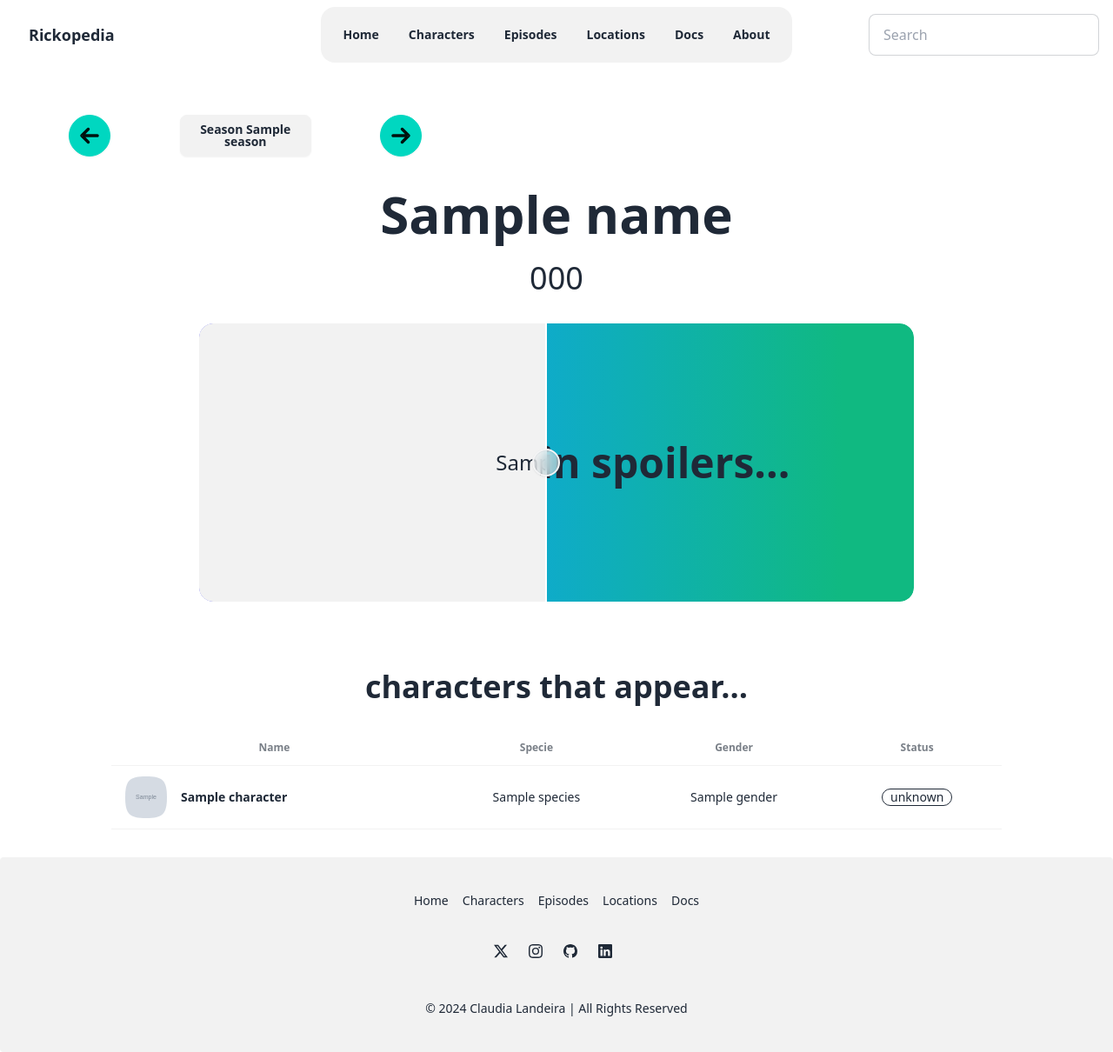
After one commit to claudialandeirav/Rickopedia, a Python web app: template web/templates/episode.html in a window 1280 px wide. The commit adds this page. Shown: the whole page at 87% size. Run offline with Jinja, Linux system fonts and the light colour scheme; the template is opened without the code that fills it: most values are stand-ins (such as "Sample title", 1, 10 or a date in 2020); grey boxes marked "Sample" are stand-in pictures; some libraries are stand-ins or nearby versions.

Commit message:
F0009 B0006 Episode (#56)
* Funcionalidad episodios individuales

* J0002 - JSON con descripciones de los episodios (#51) (#55)

* Pagina de episodio

```diff
--- /dev/null
+++ b/web/templates/episode.html
@@ -0,0 +1,119 @@
+<!DOCTYPE html>
+<html data-theme="light" lang="es">
+
+{% include 'global/header.html' %}
+
+<body>
+    {% include 'global/menu.html' %}
+
+    <div class="h-1/6"></div>
+
+    <div class="rounded-box flex grow flex-col px-6 pb-8 pt-12 justify-center items-center">
+        <div class="grid grid-cols-7 gap-5 justify-center items-center justify-items-center">
+            <a href="{{ url_for( 'episode' , id=id-1 ) }}" class="btn btn-circle btn-accent">
+                <svg xmlns="http://www.w3.org/2000/svg" class="h-6 w-6" fill="none" viewBox="0 0 24 24" stroke="currentColor"><path stroke-linecap="round" stroke-linejoin="round" stroke-width="2" d="M11.03 20.03a.75.75 0 0 1-1.06 0l-7.5-7.5a.75.75 0 0 1 0-1.06l7.5-7.5a.75.75 0 0 1 1.06 1.06l-6.22 6.22h16.19a.75.75 0 0 1 0 1.5H4.81l6.22 6.22a.75.75 0 0 1 0 1.06Z" /></svg>
+            </a>
+            {% for season, episodes in seasons.items() %}
+            <div class="dropdown">
+                <div tabindex="0" role="button" class="btn m-1">Season {{ season }}</div>
+                <ul tabindex="0" class="dropdown-content z-[1] menu p-2 shadow bg-base-100 rounded-box w-80">
+                        {% for episode in episodes %}
+                        <li><a href="{{ url_for( 'episode' , id=episode['id'] ) }}"> {{ episode["episode"] }} - {{ episode["name"] }} </a></li>
+                        {% endfor %}
+                    </ul>
+                </ul>
+            </div>
+            {% endfor %}
+
+            <a href="{{ url_for( 'episode' , id=id+1 ) }}" class="btn btn-circle btn-accent justify-center">
+                <svg xmlns="http://www.w3.org/2000/svg" class="h-6 w-6" fill="none" viewBox="0 0 24 24" stroke="currentColor"><path stroke-linecap="round" stroke-linejoin="round" stroke-width="2" d="M12.97 3.97a.75.75 0 0 1 1.06 0l7.5 7.5a.75.75 0 0 1 0 1.06l-7.5 7.5a.75.75 0 1 1-1.06-1.06l6.22-6.22H3a.75.75 0 0 1 0-1.5h16.19l-6.22-6.22a.75.75 0 0 1 0-1.06Z" /></svg>
+            </a>
+        </div>
+    </div>
+
+    <div class="rounded-box flex grow flex-col px-6 pb-8 text-center">
+        <div class="font-title text-6xl font-black leading-none pb-6">{{ name }}</div>
+        <div class="h-1/6"></div>
+        <p class="text-4xl mx-auto font-sans font-light"> {{ episode_code }}</p>
+    </div>
+
+    <div class="h-1/6"></div>
+
+    <div class="flex grow flex-col px-6 pb-8 justify-center items-center">
+        <div class="diff aspect-[16/9] rounded-box h-80 w-2/3">
+            <div class="diff-item-1">
+                <div class="rounded-box bg-gradient-to-r from-indigo-500 from-10% via-sky-500 via-30% to-emerald-500 to-90% text-5xl font-black grid place-content-center">May contain spoilers...</div>
+            </div>
+            <div class="diff-item-2">
+                <div class="rounded-box bg-base-200 text-2xl text-justify font-sans font-light grid place-content-center px-10">{{ summary }}</div>
+            </div>
+            <div class="diff-resizer"></div>
+          </div>
+    </div>
+
+    <div class="h-1/6"></div>
+
+    <div class="rounded-box flex grow flex-col px-6 pb-8 pt-12 text-center">
+        <div class="font-title text-4xl font-black leading-none">characters that appear...</div>
+    </div>
+
+    <div class="h-1/6"></div>
+
+    <div class="overflow-x-auto flex justify-center items-center pb-8">
+        <table class="table w-4/5">
+            <thead>
+                <tr class="text-center">
+                    <th>Name</th>
+                    <th>Specie</th>
+                    <th>Gender</th>
+                    <th>Status</th>
+                </tr>
+            </thead>
+            <tbody>
+                {% for character in characters %}
+                <tr class="text-center hover:bg-gray-100 cursor-pointer" onclick="window.location.href='{{ url_for( 'character' , id=character['id'] ) }}';">
+                    <td>
+                        <div class="flex items-center text-center gap-4">
+                            <div class="avatar">
+                                <div class="mask mask-squircle w-12 h-12">
+                                    <img src="{{ character['image'] }}" alt="image" />
+                                </div>
+                            </div>
+                            <div>
+                                <div class="font-bold text-center">{{ character['name'] }}</div>
+                            </div>
+                        </div>
+                    </td>
+                    <td> {{ character['species'] }} </td>
+                    <td> {{ character['gender'] }} </td>
+                    {% if character['status'] == 'Alive' %}
+                    <td>
+                        <div class="badge badge-success badge-outline gap-2">
+                            {{ character['status'] }}
+                        </div>
+                    </td>
+                    {% endif %}
+                    {% if character['status'] == 'Dead' %}
+                    <td>
+                        <div class="badge badge-error badge-outline gap-2">
+                            {{ character['status'] }}
+                        </div>
+                    </td>
+                    {% endif %}
+                    {% if character['status'] == 'unknown' %}
+                    <td>
+                        <div class="badge badge-outline gap-2">
+                            {{ character['status'] }}
+                        </div>
+                    </td>
+                    {% endif %}
+
+                </tr>
+                {% endfor %}
+            </tbody>
+        </table>
+    </div>
+
+    {% include 'global/footer.html' %}
+</body>
+</html>
--- a/web/templates/episodes.html
+++ b/web/templates/episodes.html
@@ -18,8 +18,7 @@
 
     {% for season, episodes in seasons.items() %}
     <div class="flex justify-center items-center px-6 pb-4 pt-2">
-        <div class="collapse collapse-arrow bg-base-200 w-4/5">
-            <input type="radio" name="season" checked="checked" />
+        <div tabindex="0" class="collapse collapse-arrow bg-base-200 w-4/5">
             <div class="collapse-title text-xl font-medium">
                 Season {{ season }}
             </div>
@@ -35,7 +34,7 @@
                         </thead>
                         <tbody>
                             {% for episode in episodes %}
-                            <tr class="text-center hover:bg-gray-100 cursor-pointer">
+                            <tr class="text-center hover:bg-gray-100 cursor-pointer" onclick="window.location.href='{{ url_for( 'episode' , id=episode['id'] ) }}';">
                                 <td><div class="font-bold text-center">{{ episode['episode'] }}</div></td>
                                 <td> {{ episode['name'] }} </td>
                                 <td> {{ episode['air_date'] }} </td>
```
Also changed, not shown: web/__init__.py (+10 -9 lines), web/backend/Character.py (+9 -0 lines), web/backend/Episode.py (+49 -12 lines), web/templates/character.html (+18 -3 lines).
